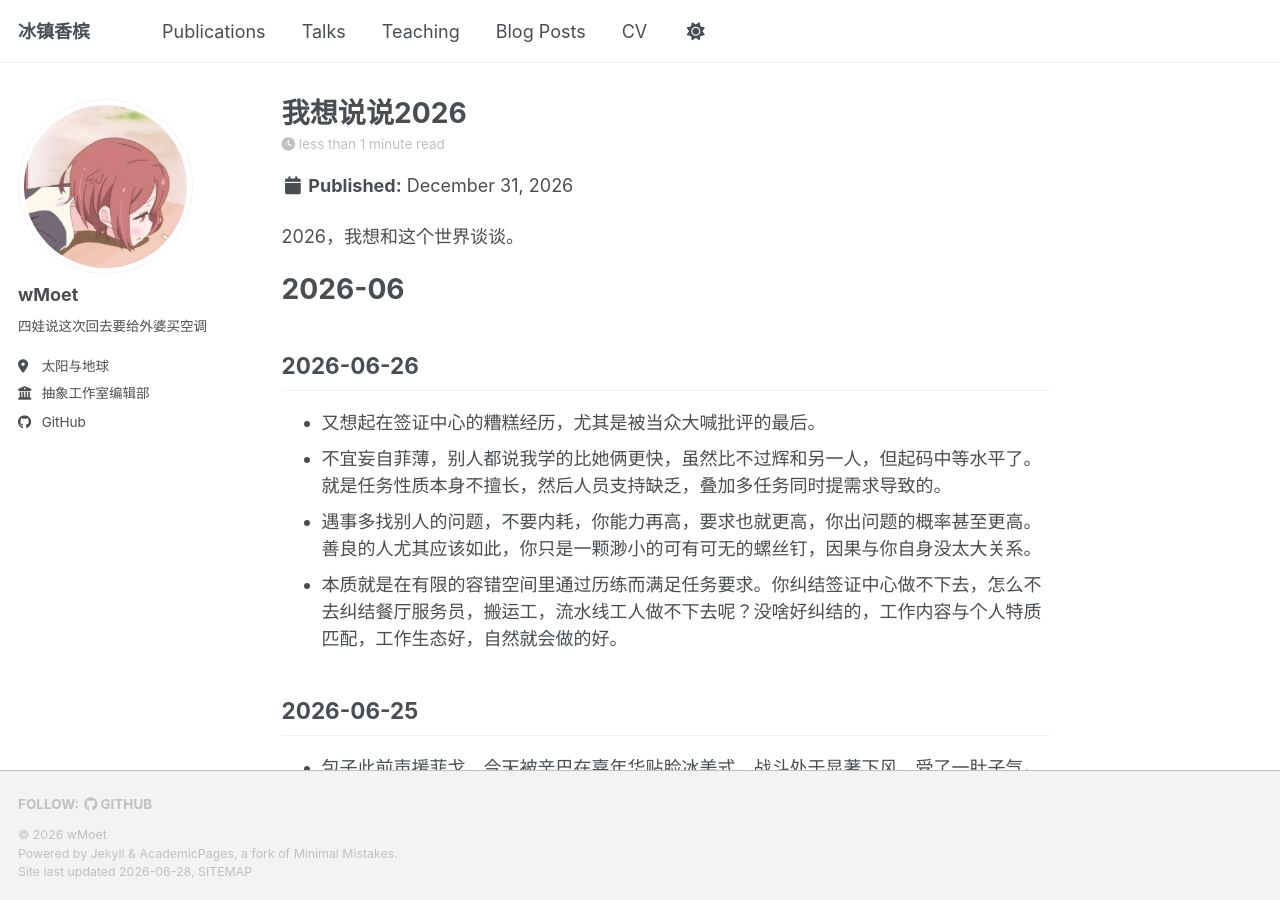
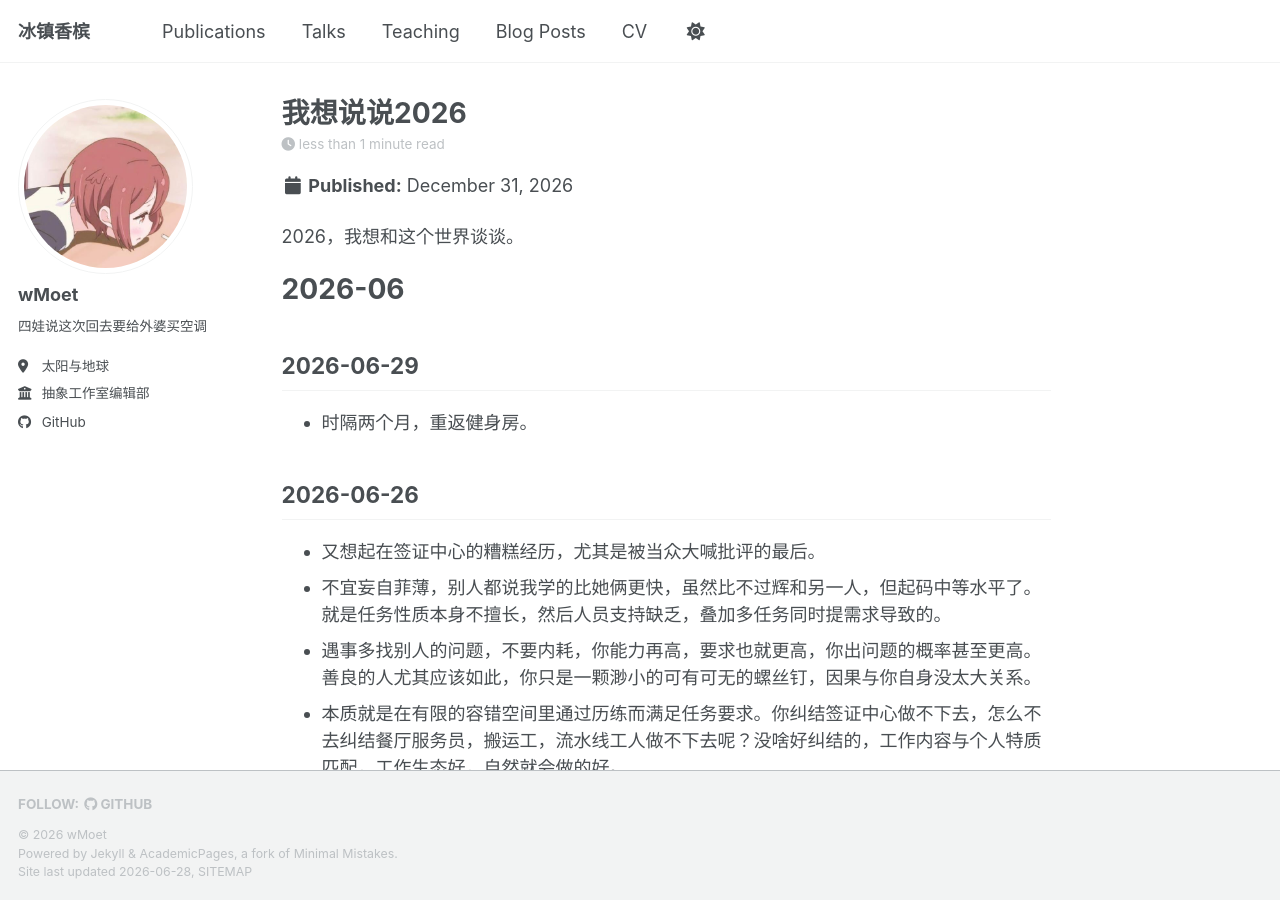
Before and after one commit to wMoet/wMoet.github.io, a Jekyll site: the page built from _posts/2026-12-31-我想说说2026.md, in a window 1280 px wide and 900 px high. Built offline with Jekyll 4.4.1, drawn with Linux system fonts in a browser that asks for light colours; a script bundle is joined from its source files by our own code; library files that are not in the unit come from our copies.

Commit message:
Update 2026-12-31-我想说说2026.md

```diff
--- a/_posts/2026-12-31-我想说说2026.md
+++ b/_posts/2026-12-31-我想说说2026.md
@@ -8,6 +8,9 @@ tags:
 2026，我想和这个世界谈谈。
 
 # 2026-06
+
+## 2026-06-29
+- 时隔两个月，重返健身房。
 
 ## 2026-06-26
 - 又想起在签证中心的糟糕经历，尤其是被当众大喊批评的最后。
```
